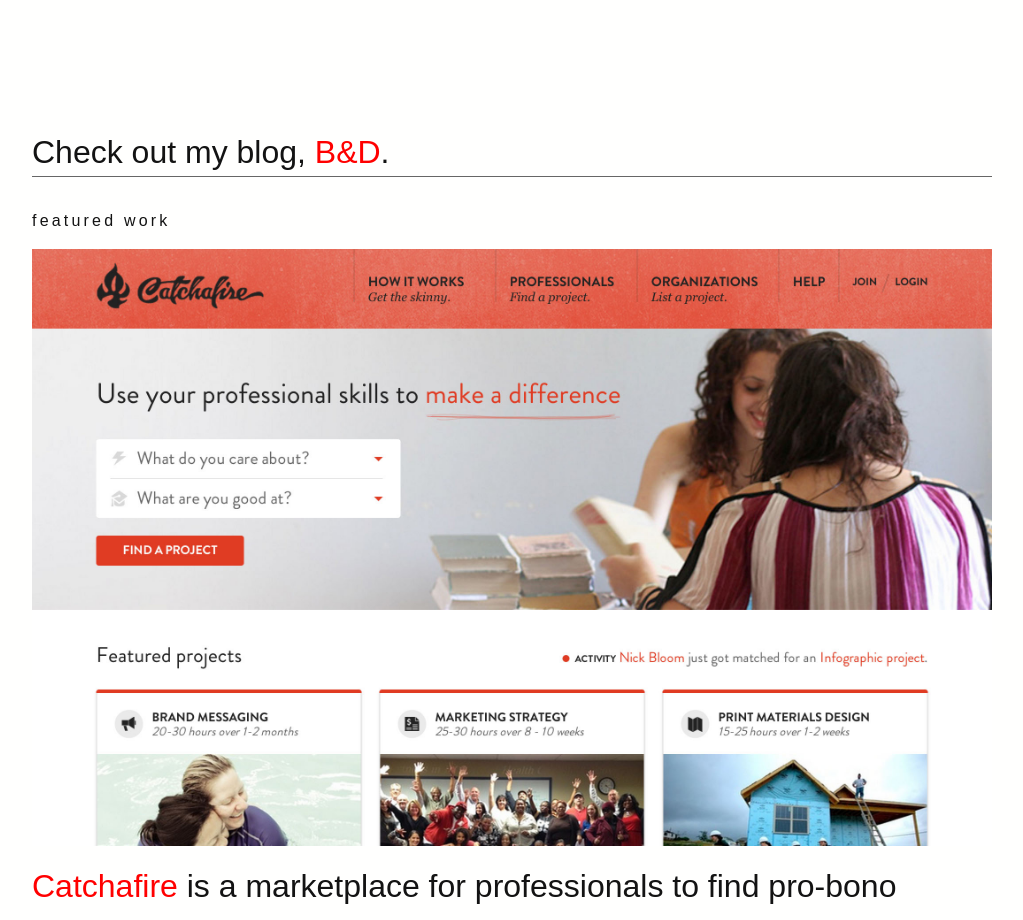
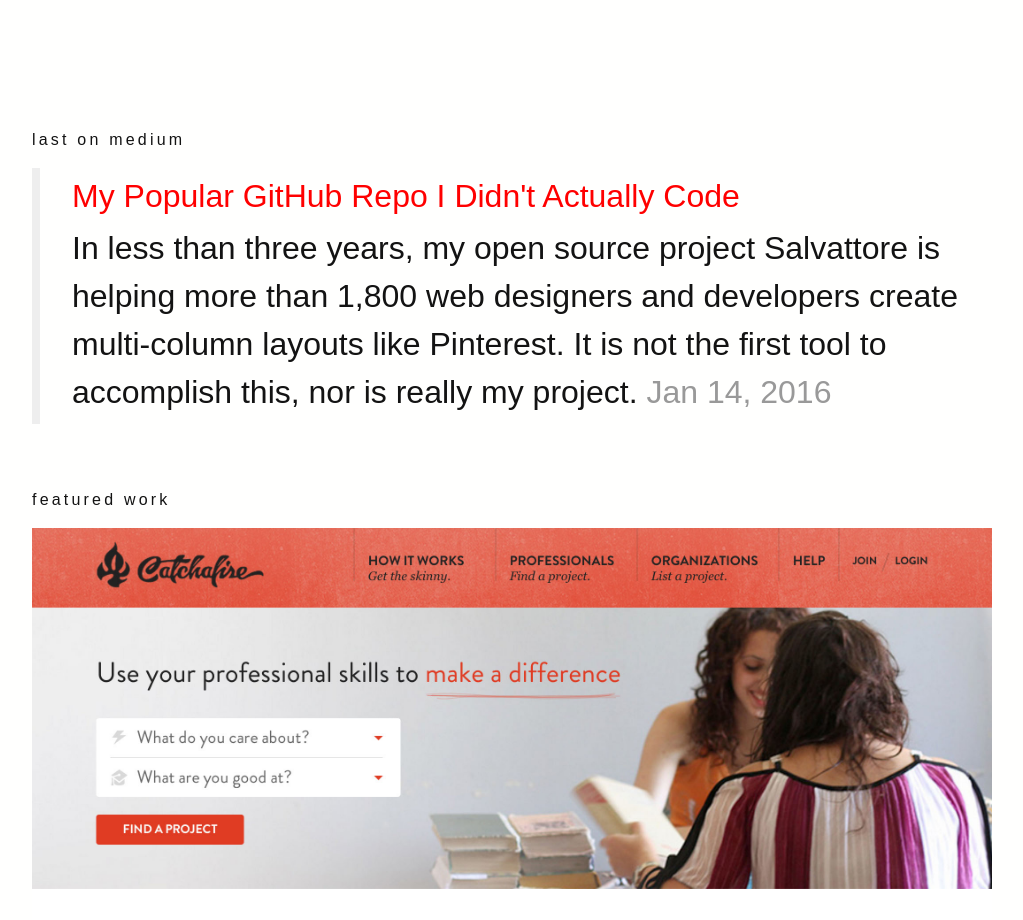
Before and after one commit to rnmp/rnmp.github.io, a Jekyll site: the page built from index.html, in a window 1280 px wide. Shown: the top 920 px of the page, without its empty margins (128-1151 px from the left). Built offline with Jekyll 4.4.1, drawn with Linux system fonts in a browser that asks for light colours; some web fonts are replaced; comment, search, counter and statistics services are not loaded.

Commit message:
added medium post

```diff
--- a/_includes/footer.html
+++ b/_includes/footer.html
@@ -1,4 +1,4 @@
 <footer class="major-section">
-	<p class="lead">Designer, developer &amp; entrepreneur based in New York City. I’m on <a href="http://bandd.co/" target="_blank">B&amp;D</a>, <a href="http://twitter.com/rnmp" target="_blank">Twitter</a>, <a href="http://dribbble.com/rnmp" target="_blank">Dribbble</a>, <a href="http://github.com/rnmp" target="_blank">Github</a>, <a href="http://500px.com/rnmp" target="_blank">500px</a> and I reply to all messages in my inbox, so feel free to drop me an email to <a href="mailto:rolando@bandd.co">rolando@bandd.co</a>.</p>
+	<p class="lead">Designer, developer &amp; entrepreneur based in New York City. I’m on <a href="http://bandd.co/" target="_blank">B&amp;D</a>, <a href="http://twitter.com/rnmp" target="_blank">Twitter</a>, <a href="http://github.com/rnmp" target="_blank">GitHub</a>, <a href="http://dribbble.com/rnmp" target="_blank">Dribbble</a>, <a href="http://500px.com/rnmp" target="_blank">500px</a> and I reply to all messages in my inbox, so feel free to drop me an email to <a href="mailto:rolando@bandd.co">rolando@bandd.co</a>.</p>
 	<img src="img/signature.png" id="signature" alt="">
 </footer>
--- a/index.html
+++ b/index.html
@@ -3,7 +3,14 @@
 published: true
 ---
 
-<p>Check out my blog, <a href="http://bandd.co/" target="_blank">B&amp;D</a>.</p>
+<section class="major-section">
+  <h1>Last on Medium</h1>
+  <article>
+    <h1><a href="https://medium.com/@rnmp/my-popular-github-repo-i-didn-t-really-code-180230510cef" target="_blank">My Popular GitHub Repo I Didn't Actually Code</a></h1>
+    <p>In less than three years, my open source project Salvattore is helping more than 1,800 web designers and developers create multi-column layouts like Pinterest. It is not the first tool to accomplish this, nor is really my project. <time datetime="2016-01-14" pubdate>Jan 14, 2016</time></p>
+  </article>
+</section>
+
 <section class="major-section">
   <h1>Featured work</h1>
   <section class="section">
--- a/site.css
+++ b/site.css
@@ -31,15 +31,17 @@
 	text-decoration: none;
 }
 
+
 h1 {
+	font-weight: inherit;
+}
+.major-section > h1 {
 	margin-bottom: 1em;
-	/*font-family: 'Knockout 54 A', 'Knockout 54 B';*/
 	font-family: 'Knockout 54 A', 'Knockout 54 B', sans-serif;
 	font-weight: 400;
 	font-style: normal;
 	font-size: .5em;
 	letter-spacing: .2em;
-	/*text-transform: uppercase;*/
 	text-transform: lowercase;
 }
 
@@ -82,18 +84,23 @@
 .section img, .major-section img {
 	margin-bottom: 1em;
 }
+.major-section > article {
+	border-left: .25em solid #eee;
+	padding: .5em 0 .25em 1em;
+}
+article h1 {
+	margin-bottom: 0.5em;
+}
+time {
+	color: #999;
+}
 
 hr {
 	position: relative;
 	top: -1em;
 	width: 5%;
 	margin: auto;
-}
-.major-section, hr {
 	border-top: 1px solid #666;
-}
-.major-section {
-	padding-top: 1em;
 }
 
 #signature {
```
Also changed, not shown: 1 other file. Lines whose indentation alone changed are shown as unchanged.
